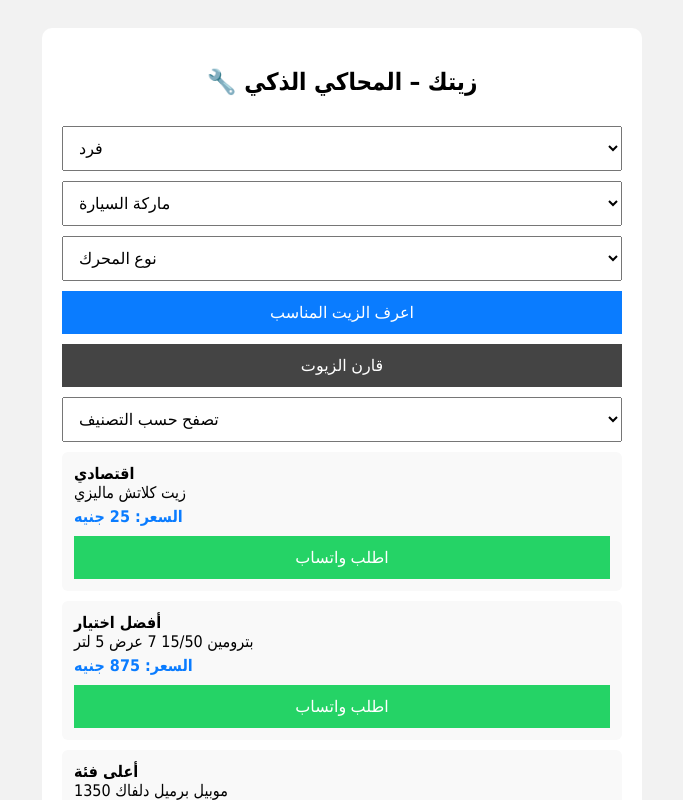
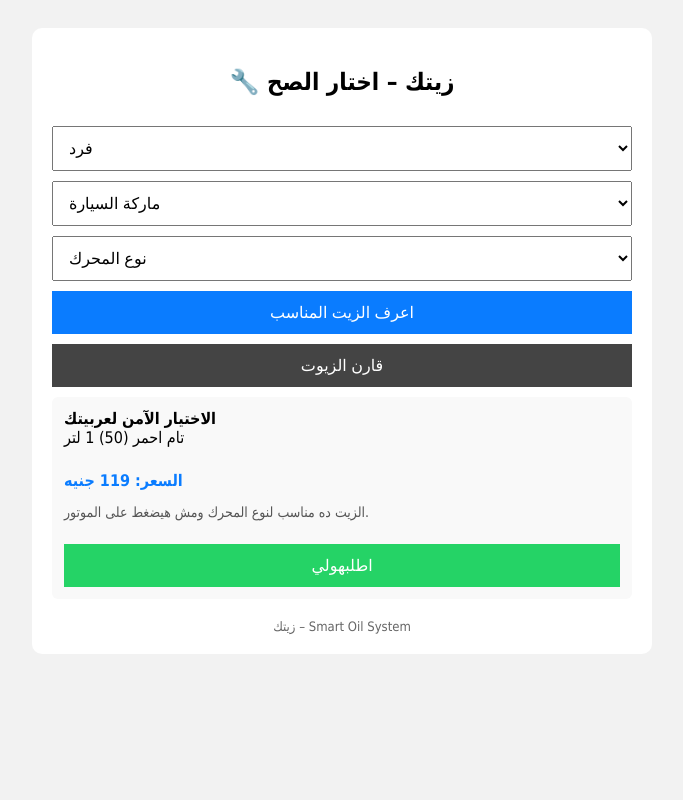
Before and after one commit to ELASAYS/zaytak-simulator, a plain HTML site: page index.html in a window 1280 px wide. Both pictures are taken after a click on the button "اعرف الزيت المناسب". Shown: the top 800 px of the page, without its empty margins (298-981 px from the left). Drawn offline with Linux system fonts and the light colour scheme.

Commit message:
Update index.html

```diff
--- a/index.html
+++ b/index.html
@@ -2,14 +2,14 @@
 <html lang="ar">
 <head>
 <meta charset="UTF-8">
-<title>زيتك | محاكي + كتالوج ذكي</title>
+<title>زيتك | مستشار زيوت السيارات</title>
 
 <style>
 body{font-family:Tahoma,Arial;background:#f2f2f2;padding:20px}
-.container{background:#fff;padding:20px;border-radius:10px;max-width:560px;margin:auto}
+.container{background:#fff;padding:20px;border-radius:10px;max-width:580px;margin:auto}
 h2{text-align:center}
 select,button{width:100%;padding:12px;margin-top:10px;font-size:16px}
-button{cursor:pointer;border:none}
+button{border:none;cursor:pointer}
 .primary{background:#0a7cff;color:#fff}
 .secondary{background:#444;color:#fff}
 .whatsapp{background:#25D366;color:#fff}
@@ -22,13 +22,13 @@ button{cursor:pointer;border:none}
 <body>
 
 <div class="container">
-<h2>🔧 زيتك – المحاكي الذكي</h2>
+<h2>🔧 زيتك – اختار الصح</h2>
 
 <!-- نوع العميل -->
 <select id="clientType">
   <option value="individual">فرد</option>
   <option value="workshop">ورشة</option>
-  <option value="distributor">موزع</option>
+  <option value="distributor">موزّع</option>
 </select>
 
 <!-- بيانات السيارة -->
@@ -49,7 +49,7 @@ button{cursor:pointer;border:none}
 <button class="primary" onclick="recommendOil()">اعرف الزيت المناسب</button>
 <button class="secondary" onclick="compareOils()">قارن الزيوت</button>
 
-<!-- الكتالوج -->
+<!-- الكتالوج (مخفي افتراضيًا) -->
 <select id="categorySelect" onchange="loadCategory()">
   <option value="">تصفح حسب التصنيف</option>
 </select>
@@ -60,10 +60,13 @@ button{cursor:pointer;border:none}
 </div>
 
 <script>
-/* ========= SETTINGS ========= */
-const WHATSAPP="201019388501";
+/* ================== GLOBAL MODE ================== */
+let MODE = "individual"; // افتراضي فرد
 
-/* ========= PRICING ========= */
+/* ================== SETTINGS ================== */
+const WHATSAPP = "201019388501";
+
+/* ================== PRICING ================== */
 function priceRate(){
   const t=document.getElementById("clientType").value;
   if(t==="distributor") return 1.05;
@@ -71,13 +74,24 @@ function priceRate(){
   return 1.25;
 }
 
-/* ========= DATA ========= */
+/* ================== DATA ================== */
 let data=null;
 fetch("oil_shop_complete.json")
 .then(r=>r.json())
 .then(d=>{data=d;loadCategories();});
 
-/* ========= CATEGORIES ========= */
+/* ================== INIT ================== */
+window.onload=()=>{
+  document.getElementById("categorySelect").style.display="none";
+};
+
+/* ================== PRO MODE ================== */
+function unlockProMode(){
+  MODE="professional";
+  document.getElementById("categorySelect").style.display="block";
+}
+
+/* ================== CATEGORIES ================== */
 function loadCategories(){
   const s=document.getElementById("categorySelect");
   data.categories.forEach(c=>{
@@ -87,74 +101,74 @@ function loadCategories(){
   });
 }
 
-/* ========= RECOMMEND ========= */
+/* ================== RECOMMEND (INDIVIDUAL) ================== */
 function recommendOil(){
-  const box = document.getElementById("result");
-  box.innerHTML = "";
+  const box=document.getElementById("result");
+  box.innerHTML="";
 
-  // زيوت المحركات فقط
-  const oils = data.products.filter(p => p.category_id === 1);
+  const engine=document.getElementById("engineType").value||"بنزين";
 
-  if (oils.length === 0) {
-    box.innerHTML = "لا توجد زيوت محركات";
+  const oils=data.products.filter(p =>
+    p.category_id===1 &&
+    (engine==="ديزل"
+      ? p.product_name.includes("15")||p.product_name.includes("20")
+      : p.product_name.includes("10")||p.product_name.includes("5"))
+  );
+
+  if(oils.length===0){
+    box.innerHTML="أي زيت موثوق مناسب لعربيتك، اطلب وسنساعدك.";
     return;
   }
 
-  // ترتيب حسب سعر الجملة
-  const sorted = [...oils].sort((a,b) => a.wholesale_price - b.wholesale_price);
+  // ترتيب ذكي: أرخص → أوسط → أغلى
+  oils.sort((a,b)=>a.wholesale_price-b.wholesale_price);
+  const chosen=oils[0];
+  const price=Math.round(chosen.wholesale_price*priceRate());
 
-  // اختيارات ذكية
-  const economic = sorted[0];
-  const mid = sorted[Math.floor(sorted.length / 2)];
-  const premium = sorted[sorted.length - 1];
-
-  [economic, mid, premium].forEach((p, i) => {
-    if (!p) return;
-
-    const price = Math.round(p.wholesale_price * priceRate());
-    const label = i === 0 ? "اقتصادي" : i === 1 ? "أفضل اختيار" : "أعلى فئة";
-
-    box.innerHTML += `
+  box.innerHTML=`
     <div class="product">
-        <strong>${label}</strong><br>
-        ${p.product_name}<br>
+      <strong>الاختيار الآمن لعربيتك</strong><br>
+      ${chosen.product_name}<br><br>
       <div class="price">السعر: ${price} جنيه</div>
+      <p style="font-size:14px;color:#555">
+        الزيت ده مناسب لنوع المحرك ومش هيضغط على الموتور.
+      </p>
       <button class="whatsapp"
-          onclick="wa('${p.product_name}', ${price})">
-          اطلب واتساب
+        onclick="wa('${chosen.product_name}',${price})">
+        اطلبهولي
       </button>
-      </div>
-    `;
-  });
+    </div>`;
 }
 
-
-/* ========= COMPARE ========= */
+/* ================== COMPARE (PRO) ================== */
 function compareOils(){
+  unlockProMode();
   const box=document.getElementById("result");
   box.innerHTML="";
+
   const oils=data.products.filter(p=>p.category_id===1).slice(0,5);
-
   oils.forEach(p=>{
     const price=Math.round(p.wholesale_price*priceRate());
     box.innerHTML+=card(p,price);
   });
 }
 
-/* ========= CATEGORY VIEW ========= */
+/* ================== CATEGORY VIEW ================== */
 function loadCategory(){
+  unlockProMode();
   const id=Number(document.getElementById("categorySelect").value);
   const box=document.getElementById("result");
   box.innerHTML="";
   if(!id) return;
 
-  data.products.filter(p=>p.category_id===id).forEach(p=>{
+  data.products.filter(p=>p.category_id===id)
+    .forEach(p=>{
       const price=Math.round(p.wholesale_price*priceRate());
       box.innerHTML+=card(p,price);
     });
 }
 
-/* ========= CARD ========= */
+/* ================== CARD ================== */
 function card(p,price){
   return `
   <div class="product">
@@ -168,7 +182,7 @@ function card(p,price){
   </div>`;
 }
 
-/* ========= WHATSAPP ========= */
+/* ================== WHATSAPP ================== */
 function wa(name,price){
   const msg=`طلب من زيتك:
 ${name}
```
Lines whose indentation alone changed are shown as unchanged.
